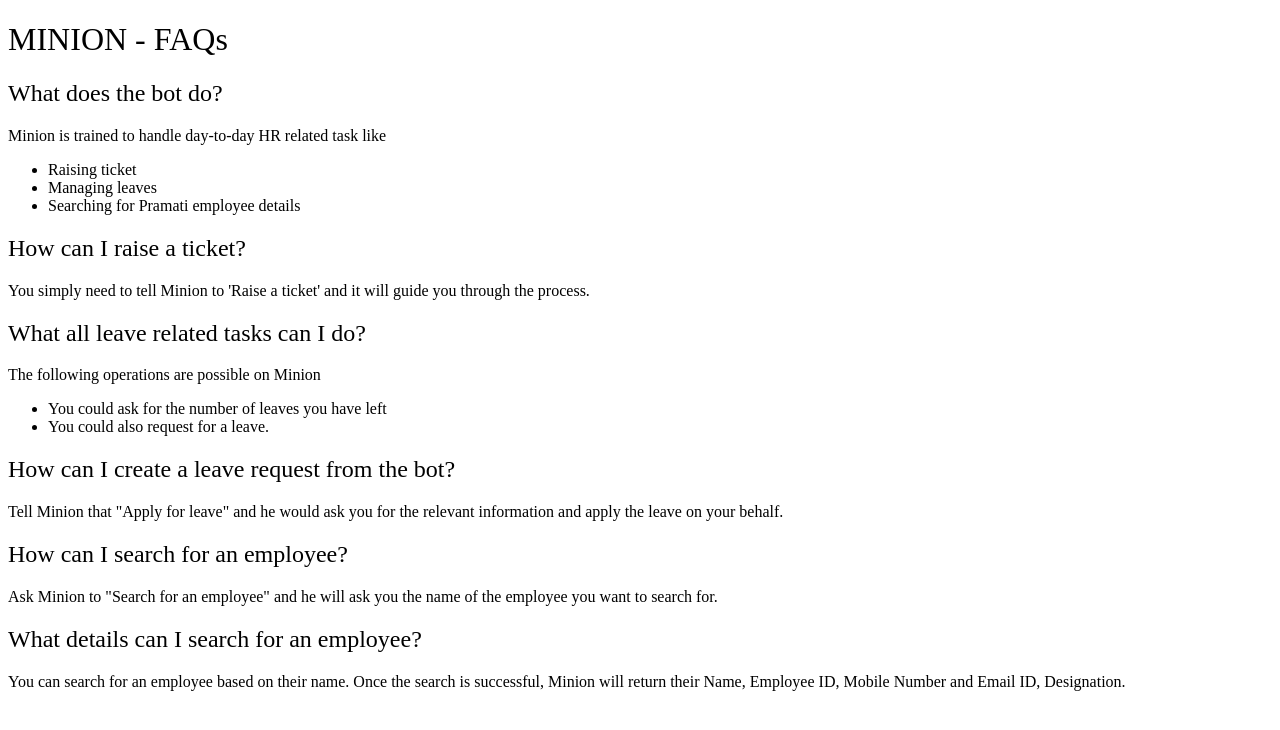
After one commit to vermaarun/minion, a Django app: template hrbot/templates/faq.html in a window 1280 px wide. The commit adds this page. Shown: the top 730 px of the page. Run offline with Django 3.2, Linux system fonts and the light colour scheme; the template is opened without the code that fills it, so the values that code supplies are empty.

Commit message:
Add FAQs and changes in UI

```diff
--- a/bot/settings.py
+++ b/bot/settings.py
@@ -93,6 +93,8 @@ TEMPLATES = [
     },
 ]
 
+TEMPLATE_DIRS = (os.path.join(BASE_DIR, 'hrbot', 'templates'),)
+
 WSGI_APPLICATION = 'bot.wsgi.application'
 
 
--- /dev/null
+++ b/hrbot/templates/faq.html
@@ -0,0 +1,31 @@
+<!DOCTYPE html>
+<html lang="en">
+<head>
+    <meta charset="UTF-8">
+    <title>Minion Frequently Asked Questions</title>
+</head>
+<body>
+<h1><span style="font-weight: 400;">MINION - FAQs</span></h1>
+<h2><span style="font-weight: 400;">What does the bot do?</span></h2>
+<p><span style="font-weight: 400;">Minion is trained to handle day-to-day HR related task like</span></p>
+<ul>
+<li style="font-weight: 400;"><span style="font-weight: 400;">Raising ticket</span></li>
+<li style="font-weight: 400;"><span style="font-weight: 400;">Managing leaves</span></li>
+<li style="font-weight: 400;"><span style="font-weight: 400;">Searching for Pramati employee details</span></li>
+</ul>
+<h2><span style="font-weight: 400;">How can I raise a ticket?</span></h2>
+<p><span style="font-weight: 400;">You simply need to tell Minion to 'Raise a ticket' and it will guide you through the process.</span></p>
+<h2><span style="font-weight: 400;">What all leave related tasks can I do?</span></h2>
+<p><span style="font-weight: 400;">The following operations are possible on Minion</span></p>
+<ul>
+<li style="font-weight: 400;"><span style="font-weight: 400;">You could ask for the number of leaves you have left</span></li>
+<li style="font-weight: 400;"><span style="font-weight: 400;">You could also request for a leave.</span></li>
+</ul>
+<h2><span style="font-weight: 400;">How can I create a leave request from the bot?</span></h2>
+<p><span style="font-weight: 400;">Tell Minion that "Apply for leave" and he would ask you for the relevant information and apply the leave on your behalf.</span></p>
+<h2><span style="font-weight: 400;">How can I search for an employee?</span></h2>
+<p><span style="font-weight: 400;">Ask Minion to "Search for an employee" and he will ask you the name of the employee you want to search for.</span></p>
+<h2><span style="font-weight: 400;">What details can I search for an employee?</span></h2>
+<p><span style="font-weight: 400;">You can search for an employee based on their name. Once the search is successful, Minion will return their Name, Employee ID, Mobile Number and Email ID, Designation.</span><br /><br /></p>
+</body>
+</html>
--- a/hrbot/urls.py
+++ b/hrbot/urls.py
@@ -3,7 +3,7 @@
 from django.urls import include, path
 # from rest_framework.urlpatterns import format_suffix_patterns
 # from django.contrib import admin
-from .views import ChatterBotAppView#, CreateView
+from .views import ChatterBotAppView, render_faq  #, CreateView
 
 # urlpatterns = [
 #     url(r'^$', ChatterBotAppView.as_view(), name='main'),
@@ -13,6 +13,7 @@ from .views import ChatterBotAppView#, CreateView
 # ]
 urlpatterns = [
     path('', ChatterBotAppView.as_view(), name='main'),
+    path('faq/', render_faq, name='faq'),
     # url(r'^$', ChatterBotAppView.as_view(), name='main'),
     # url(r'^admin/', include(admin.site.urls), name='admin'),
     # url(r'^api/chatterbot/', include(chatterbot_urls,
--- a/hrbot/views.py
+++ b/hrbot/views.py
@@ -2,10 +2,15 @@
 
 from django.views.generic.base import TemplateView
 from django.contrib.auth.mixins import LoginRequiredMixin
+from django.shortcuts import render
 from rest_framework import viewsets
 
 from .serializers import TicketSerializer
 from .models import Ticket
+
+
+def render_faq(request):
+    return render(request, 'faq.html', {})
 
 
 class ChatterBotAppView(LoginRequiredMixin, TemplateView):
```
Also changed, not shown: hrbot/templates/app.html (+4 -4 lines), hrbot/templates/nav.html (+26 -2 lines), hrbot/static/img/minion.png (added).
